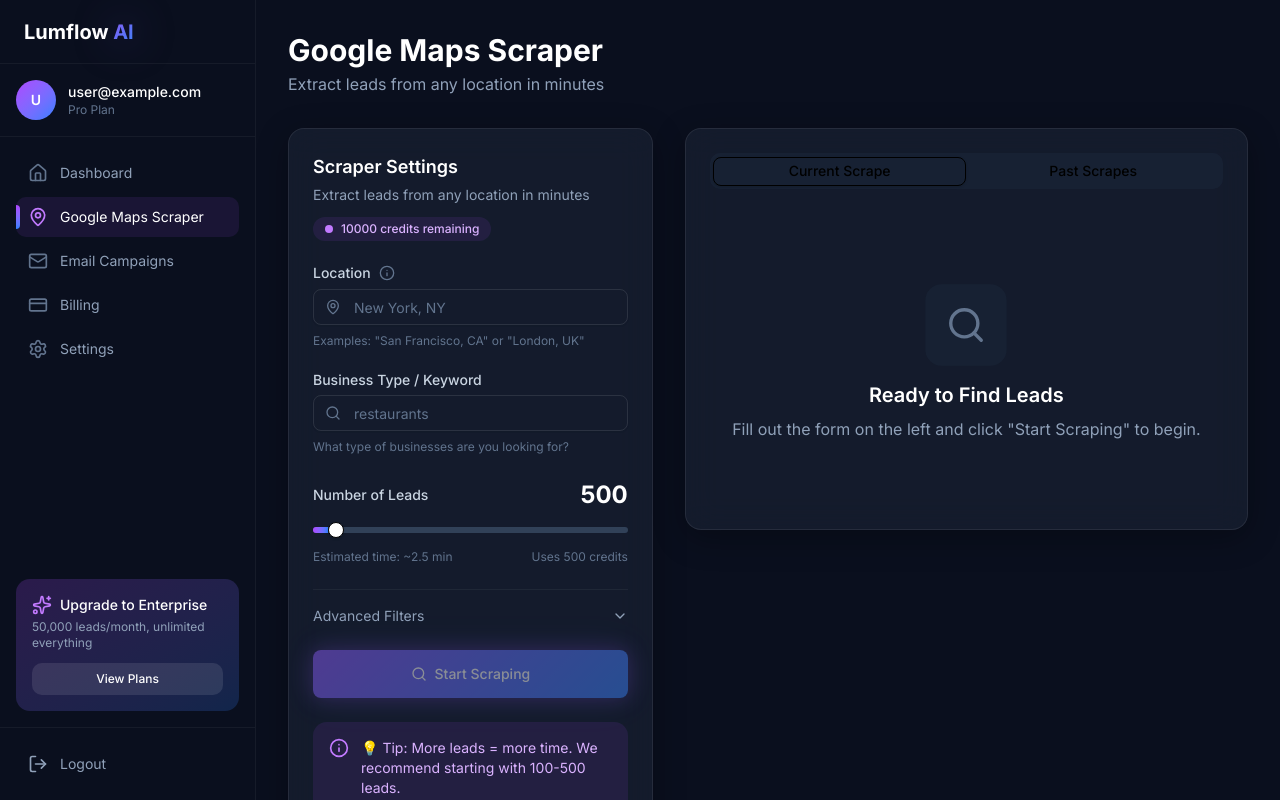
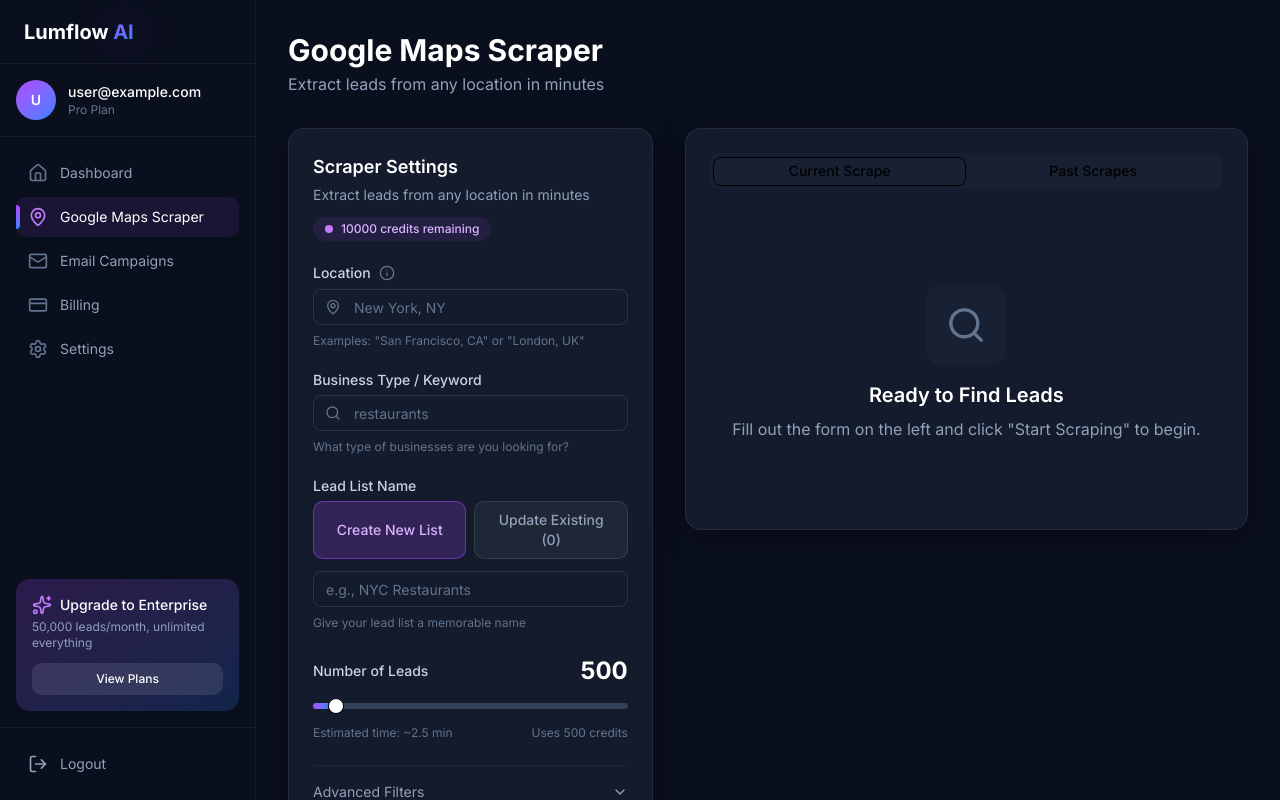
Before and after one commit to lumflowai/email-pipeline-website, a Next.js app: page /dashboard/scraper in a window 1280 px wide. Shown: the top 800 px of the page. Built offline with nearby package versions, Linux system fonts and the light colour scheme.

Commit message:
lead list section

```diff
--- a/app/(dashboard)/dashboard/scraper/page.tsx
+++ b/app/(dashboard)/dashboard/scraper/page.tsx
@@ -15,6 +15,7 @@ import { Confetti } from "@/components/ui/confetti";
 import {
     type Scrape,
     type Lead,
+    type LeadList,
     createScrape,
     generateLeads,
     getSavedScrapes,
@@ -22,6 +23,9 @@ import {
     deleteScrape,
     exportToCSV,
     businessNames,
+    getSavedLeadLists,
+    saveLeadList,
+    updateLeadListTotalLeads,
 } from "@/lib/scraper-utils";
 import {
     MapPin,
@@ -71,6 +75,11 @@ export default function ScraperPage() {
     const [includeEmails, setIncludeEmails] = useState(true);
     const [includeWebsites, setIncludeWebsites] = useState(true);
 
+    // Lead list state
+    const [leadListName, setLeadListName] = useState("");
+    const [isNewList, setIsNewList] = useState(true);
+    const [existingLeadLists, setExistingLeadLists] = useState<LeadList[]>([]);
+
     // Scraper state
     const [currentScrape, setCurrentScrape] = useState<Scrape | null>(null);
     const [isRunning, setIsRunning] = useState(false);
@@ -88,7 +97,7 @@ export default function ScraperPage() {
     const leadsPerPage = 50;
 
     // Validation state
-    const [errors, setErrors] = useState<{ location?: string; keyword?: string }>({});
+    const [errors, setErrors] = useState<{ location?: string; keyword?: string; leadListName?: string }>({});
 
     // Rate limiting
     const [scrapesThisHour, setScrapesThisHour] = useState(0);
@@ -97,9 +106,10 @@ export default function ScraperPage() {
     // Refs
     const progressIntervalRef = useRef<NodeJS.Timeout | null>(null);
 
-    // Load past scrapes on mount
+    // Load past scrapes and lead lists on mount
     useEffect(() => {
         setPastScrapes(getSavedScrapes());
+        setExistingLeadLists(getSavedLeadLists());
 
         // Check rate limiting
         const lastHourScrapes = getSavedScrapes().filter((s) => {
@@ -115,7 +125,7 @@ export default function ScraperPage() {
 
     // Validate form
     const validateForm = () => {
-        const newErrors: { location?: string; keyword?: string } = {};
+        const newErrors: { location?: string; keyword?: string; leadListName?: string } = {};
 
         if (!location.trim()) {
             newErrors.location = "Location is required";
@@ -127,6 +137,12 @@ export default function ScraperPage() {
             newErrors.keyword = "Please enter a search keyword";
         } else if (keyword.length > 50) {
             newErrors.keyword = "Keyword must be less than 50 characters";
+        }
+
+        if (!leadListName.trim()) {
+            newErrors.leadListName = "Lead list name is required";
+        } else if (leadListName.length > 50) {
+            newErrors.leadListName = "List name must be less than 50 characters";
         }
 
         setErrors(newErrors);
@@ -141,7 +157,7 @@ export default function ScraperPage() {
             return;
         }
 
-        const scrape = createScrape(location.trim(), keyword.trim(), maxResults[0]);
+        const scrape = createScrape(location.trim(), keyword.trim(), maxResults[0], leadListName.trim());
         scrape.status = "running";
         setCurrentScrape(scrape);
         setIsRunning(true);
@@ -218,6 +234,14 @@ export default function ScraperPage() {
 
                 setCurrentScrape(completedScrape);
                 saveScrape(completedScrape);
+
+                // Save to lead list
+                if (leadListName.trim()) {
+                    saveLeadList(leadListName.trim(), completedScrape.id);
+                    updateLeadListTotalLeads(leadListName.trim());
+                    setExistingLeadLists(getSavedLeadLists());
+                }
+
                 setPastScrapes(getSavedScrapes());
                 setIsRunning(false);
                 setShowConfetti(true);
@@ -244,6 +268,8 @@ export default function ScraperPage() {
         setLocation("");
         setKeyword("");
         setMaxResults([500]);
+        setLeadListName("");
+        setIsNewList(true);
         setActivityFeed([]);
         setSelectedLeads(new Set());
         setSearchQuery("");
@@ -279,7 +305,8 @@ export default function ScraperPage() {
 
     // Export leads
     const handleExport = (leads: Lead[], type: "all" | "selected" | "filtered") => {
-        const filename = `lumflow_leads_${location.replace(/[^a-zA-Z0-9]/g, "_")}_${keyword}_${new Date().toISOString().split("T")[0]}.csv`;
+        const listNamePart = leadListName ? `${leadListName.replace(/[^a-zA-Z0-9]/g, "_")}_` : "";
+        const filename = `lumflow_${listNamePart}leads_${location.replace(/[^a-zA-Z0-9]/g, "_")}_${keyword}_${new Date().toISOString().split("T")[0]}.csv`;
         exportToCSV(leads, filename);
     };
 
@@ -478,6 +505,94 @@ export default function ScraperPage() {
                                     )}
                                 </div>
 
+                                {/* Lead List Name */}
+                                <div className="space-y-2">
+                                    <Label htmlFor="leadListName" className="text-slate-300">
+                                        Lead List Name
+                                    </Label>
+
+                                    {/* Toggle between Create New and Update Existing */}
+                                    <div className="flex gap-2 mb-3">
+                                        <button
+                                            type="button"
+                                            onClick={() => {
+                                                setIsNewList(true);
+                                                setLeadListName("");
+                                            }}
+                                            className={cn(
+                                                "flex-1 rounded-lg px-3 py-2 text-sm font-medium transition-colors",
+                                                isNewList
+                                                    ? "bg-purple-500/20 text-purple-300 border border-purple-500/50"
+                                                    : "bg-white/5 text-slate-400 border border-white/10 hover:bg-white/10"
+                                            )}
+                                            disabled={isRunning}
+                                        >
+                                            Create New List
+                                        </button>
+                                        <button
+                                            type="button"
+                                            onClick={() => setIsNewList(false)}
+                                            className={cn(
+                                                "flex-1 rounded-lg px-3 py-2 text-sm font-medium transition-colors",
+                                                !isNewList
+                                                    ? "bg-purple-500/20 text-purple-300 border border-purple-500/50"
+                                                    : "bg-white/5 text-slate-400 border border-white/10 hover:bg-white/10"
+                                            )}
+                                            disabled={isRunning || existingLeadLists.length === 0}
+                                        >
+                                            Update Existing ({existingLeadLists.length})
+                                        </button>
+                                    </div>
+
+                                    {isNewList ? (
+                                        <Input
+                                            id="leadListName"
+                                            placeholder="e.g., NYC Restaurants"
+                                            value={leadListName}
+                                            onChange={(e) => {
+                                                setLeadListName(e.target.value);
+                                                if (errors.leadListName) setErrors((prev) => ({ ...prev, leadListName: undefined }));
+                                            }}
+                                            className={cn(
+                                                "border-white/10 bg-white/5 text-white placeholder:text-slate-500",
+                                                errors.leadListName && "border-red-500"
+                                            )}
+                                            disabled={isRunning}
+                                        />
+                                    ) : (
+                                        <select
+                                            value={leadListName}
+                                            onChange={(e) => {
+                                                setLeadListName(e.target.value);
+                                                if (errors.leadListName) setErrors((prev) => ({ ...prev, leadListName: undefined }));
+                                            }}
+                                            className={cn(
+                                                "w-full rounded-lg border border-white/10 bg-white/5 px-3 py-2 text-white",
+                                                errors.leadListName && "border-red-500"
+                                            )}
+                                            disabled={isRunning}
+                                        >
+                                            <option value="">Select a list...</option>
+                                            {existingLeadLists.map((list) => (
+                                                <option key={list.id} value={list.name}>
+                                                    {list.name} ({list.totalLeads} leads)
+                                                </option>
+                                            ))}
+                                        </select>
+                                    )}
+
+                                    {errors.leadListName ? (
+                                        <p className="text-xs text-red-400">{errors.leadListName}</p>
+                                    ) : (
+                                        <p className="text-xs text-slate-500">
+                                            {isNewList
+                                                ? "Give your lead list a memorable name"
+                                                : "Add leads to an existing list"}
+                                        </p>
+                                    )}
+                                </div>
+
+
                                 {/* Max Results */}
                                 <div className="space-y-4">
                                     <div className="flex items-center justify-between">
@@ -600,7 +715,7 @@ export default function ScraperPage() {
                                             ? "border border-red-500/30 bg-red-500/10 hover:bg-red-500/20"
                                             : "gradient-primary glow-primary hover:scale-[1.02]"
                                     )}
-                                    disabled={(!location || !keyword) && !isRunning}
+                                    disabled={(!location || !keyword || !leadListName) && !isRunning}
                                 >
                                     {isRunning ? (
                                         <span className="flex items-center gap-2 text-red-400">
```
